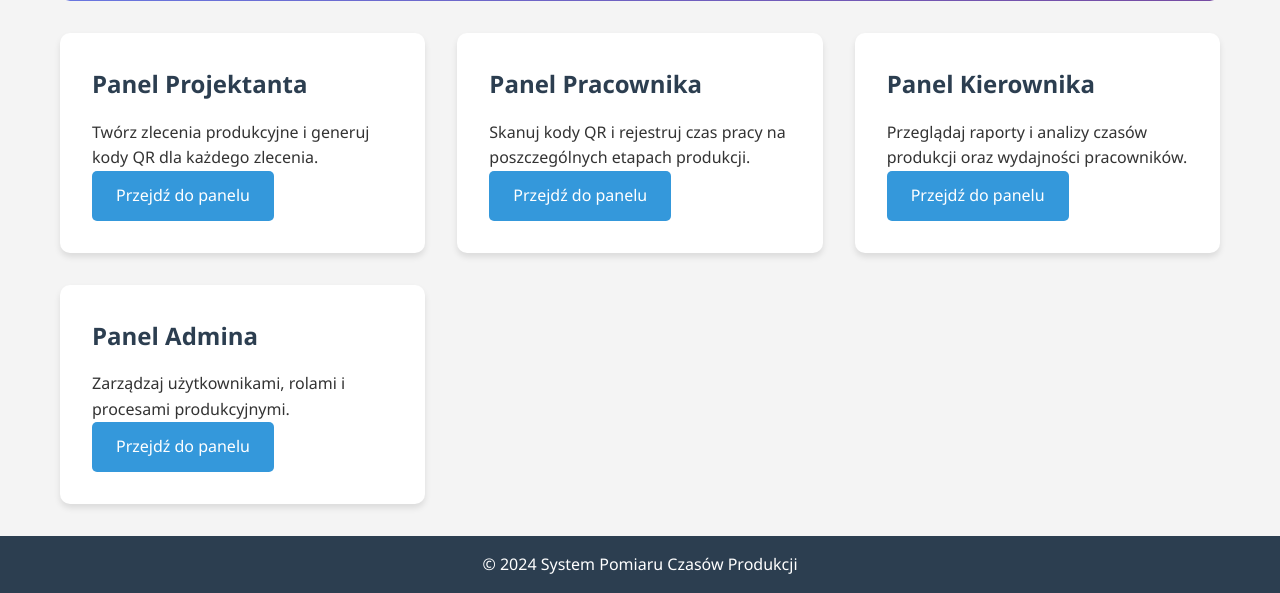
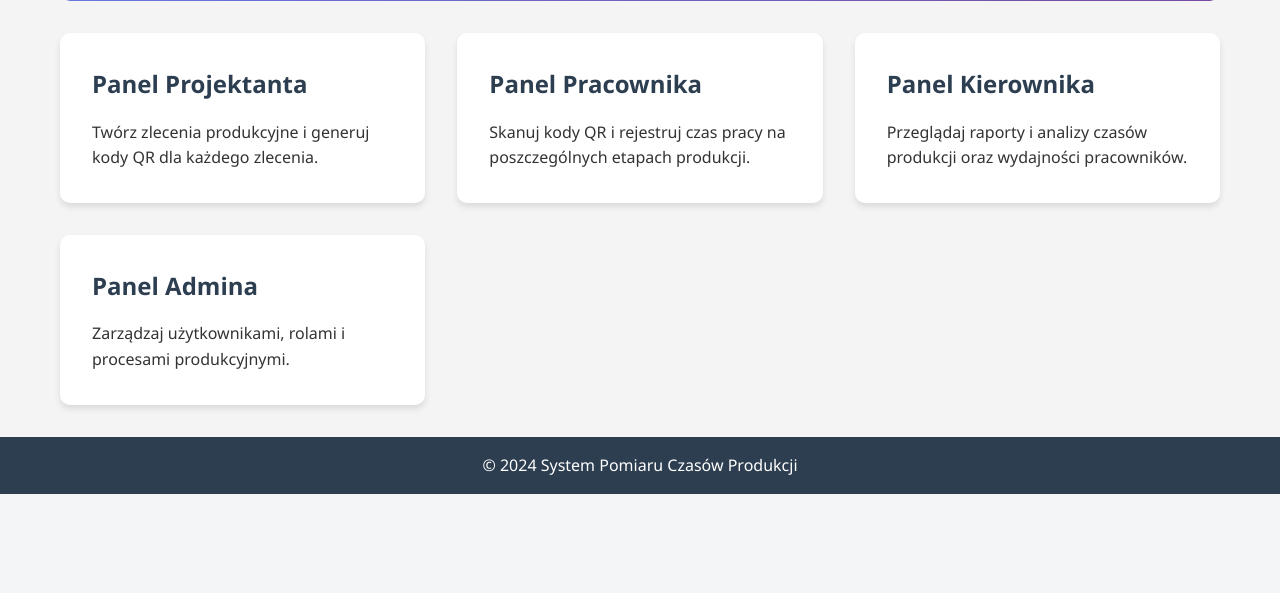
Before and after one commit to KamToman/PPProject, a Flask app: page / in a window 1280 px wide. Shown: the part 309-902 px from the top of the page. After the commit the page ends 803 px from the top, so only its background shows below. Run offline with Flask 3, Linux system fonts and the light colour scheme; the visitor is signed in with stand-in values (Sample User, id 1); data comes from the database, SQL or seed files in the repository.

Commit message:
Remove panel buttons, auto-start camera, and enable automatic time tracking on QR scan
Co-authored-by: KamToman <152777238+KamToman@users.noreply.github.com>

```diff
--- a/app.py
+++ b/app.py
@@ -378,6 +378,7 @@ def get_active_sessions():
         sessions.append({
             'log_id': log.id,
             'order_number': log.order.order_number,
+            'qr_data': f'ORDER:{log.order.order_number}',
             'stage_name': log.stage.name,
             'start_time': log.start_time.isoformat()
         })
--- a/templates/index.html
+++ b/templates/index.html
@@ -8,47 +8,40 @@
 
 <div class="panels-grid">
     {% if user.role == 'admin' %}
-        <div class="panel-card">
+        <a href="{{ url_for('designer_panel') }}" class="panel-card" style="text-decoration: none; color: inherit;">
             <h2>Panel Projektanta</h2>
             <p>Twórz zlecenia produkcyjne i generuj kody QR dla każdego zlecenia.</p>
-            <a href="{{ url_for('designer_panel') }}" class="btn btn-primary">Przejdź do panelu</a>
-        </div>
+        </a>
 
-        <div class="panel-card">
+        <a href="{{ url_for('worker_panel') }}" class="panel-card" style="text-decoration: none; color: inherit;">
             <h2>Panel Pracownika</h2>
             <p>Skanuj kody QR i rejestruj czas pracy na poszczególnych etapach produkcji.</p>
-            <a href="{{ url_for('worker_panel') }}" class="btn btn-primary">Przejdź do panelu</a>
-        </div>
+        </a>
 
-        <div class="panel-card">
+        <a href="{{ url_for('manager_panel') }}" class="panel-card" style="text-decoration: none; color: inherit;">
             <h2>Panel Kierownika</h2>
             <p>Przeglądaj raporty i analizy czasów produkcji oraz wydajności pracowników.</p>
-            <a href="{{ url_for('manager_panel') }}" class="btn btn-primary">Przejdź do panelu</a>
-        </div>
+        </a>
 
-        <div class="panel-card">
+        <a href="{{ url_for('admin_panel') }}" class="panel-card" style="text-decoration: none; color: inherit;">
             <h2>Panel Admina</h2>
             <p>Zarządzaj użytkownikami, rolami i procesami produkcyjnymi.</p>
-            <a href="{{ url_for('admin_panel') }}" class="btn btn-primary">Przejdź do panelu</a>
-        </div>
+        </a>
     {% elif user.role == 'designer' %}
-        <div class="panel-card">
+        <a href="{{ url_for('designer_panel') }}" class="panel-card" style="text-decoration: none; color: inherit;">
             <h2>Panel Projektanta</h2>
             <p>Twórz zlecenia produkcyjne i generuj kody QR dla każdego zlecenia.</p>
-            <a href="{{ url_for('designer_panel') }}" class="btn btn-primary">Przejdź do panelu</a>
-        </div>
+        </a>
     {% elif user.role == 'worker' %}
-        <div class="panel-card">
+        <a href="{{ url_for('worker_panel') }}" class="panel-card" style="text-decoration: none; color: inherit;">
             <h2>Panel Pracownika</h2>
             <p>Skanuj kody QR i rejestruj czas pracy na poszczególnych etapach produkcji.</p>
-            <a href="{{ url_for('worker_panel') }}" class="btn btn-primary">Przejdź do panelu</a>
-        </div>
+        </a>
     {% elif user.role == 'manager' %}
-        <div class="panel-card">
+        <a href="{{ url_for('manager_panel') }}" class="panel-card" style="text-decoration: none; color: inherit;">
             <h2>Panel Kierownika</h2>
             <p>Przeglądaj raporty i analizy czasów produkcji oraz wydajności pracowników.</p>
-            <a href="{{ url_for('manager_panel') }}" class="btn btn-primary">Przejdź do panelu</a>
-        </div>
+        </a>
     {% endif %}
 </div>
 {% endblock %}
```
Also changed, not shown: templates/worker.html (+40 -44 lines).
